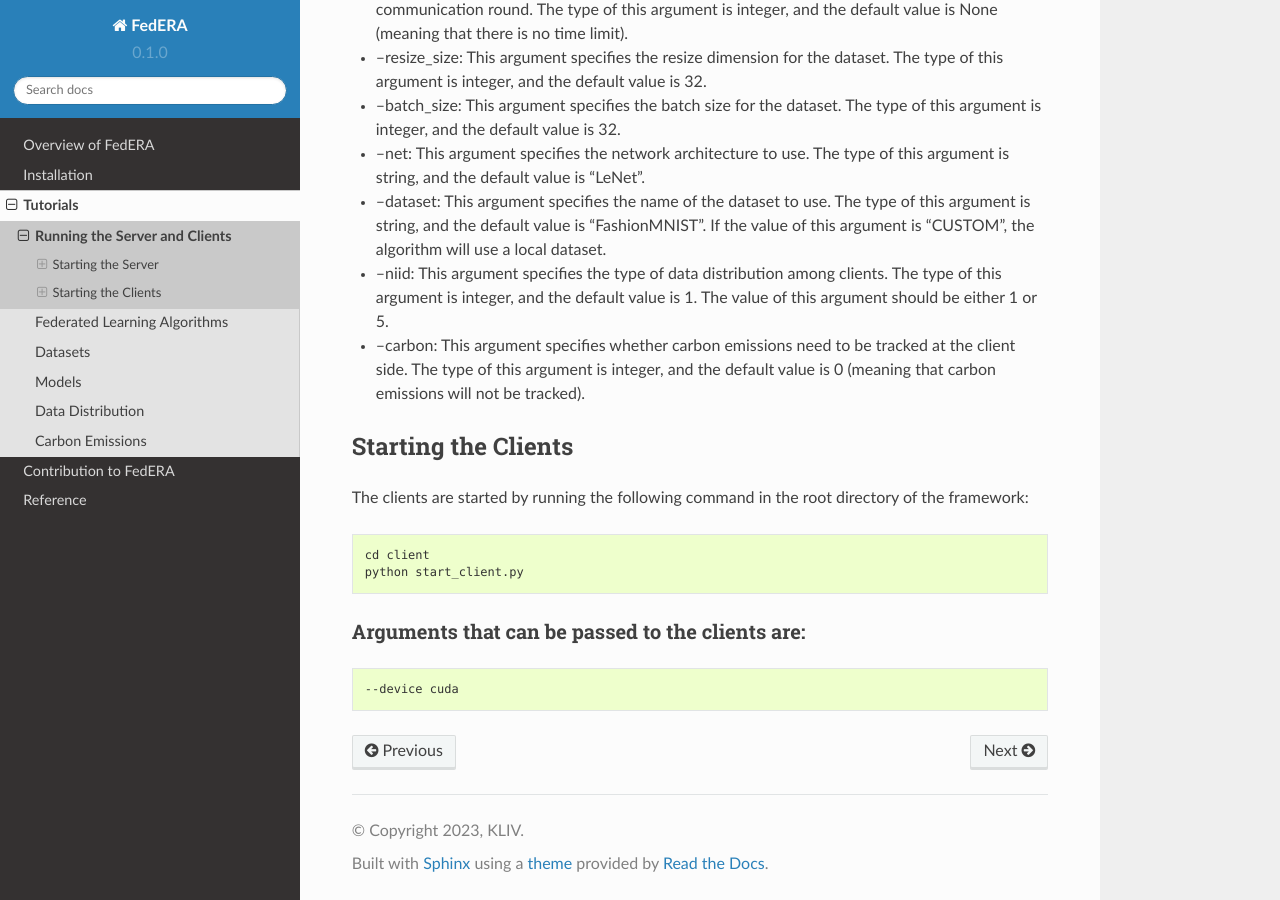
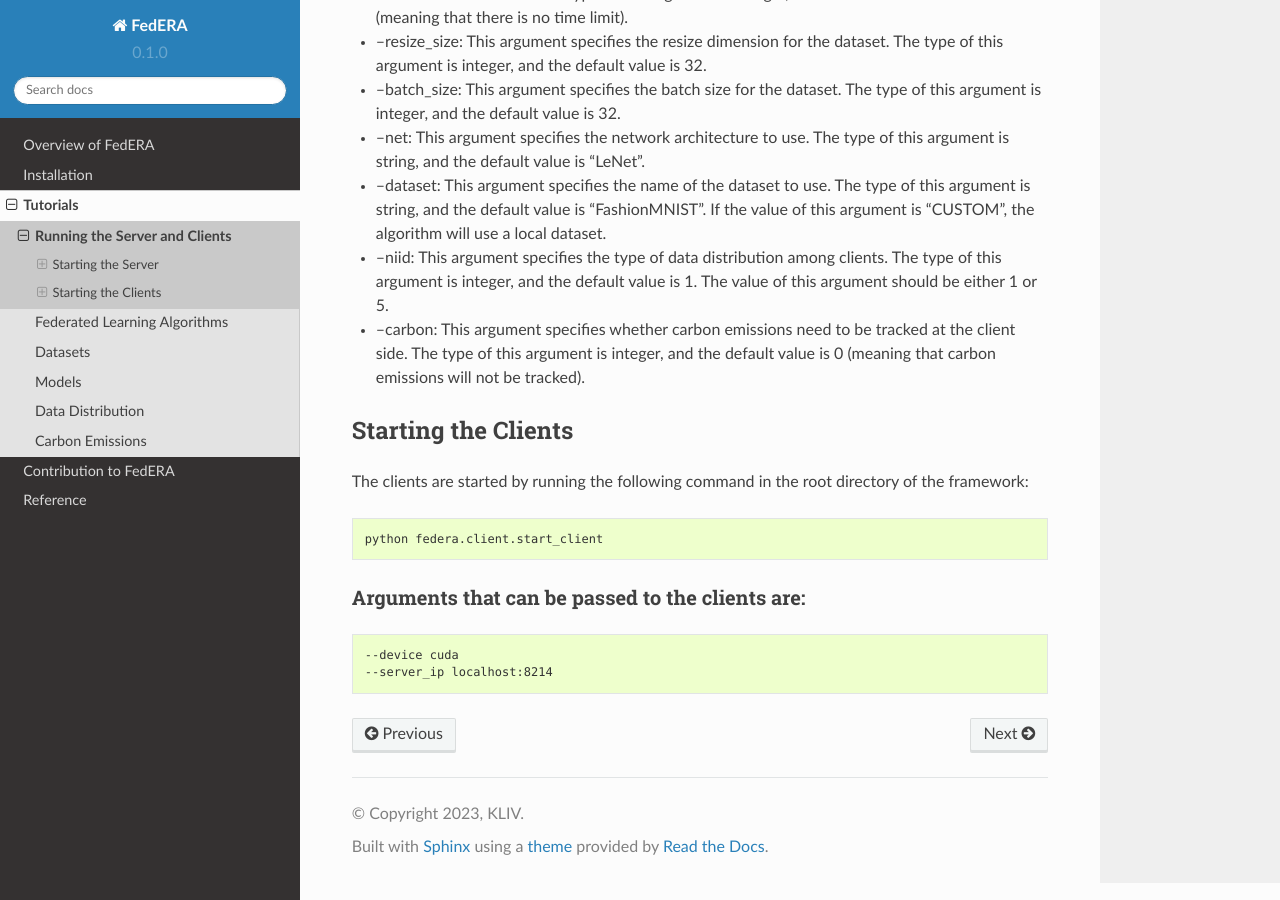
Before and after one commit to anupamkliv/FedERA, a Sphinx documentation site: the page built from docs/source/tutorials/running.rst, in a window 1280 px wide and 900 px high, scrolled down 951 px. Built offline with Sphinx 7.4.7 and the Read the Docs theme 2.0.0, drawn with Linux system fonts in a browser that asks for light colours; some of the changed text lies outside the part shown.

Commit message:
Update running.rst

```diff
--- a/docs/source/tutorials/running.rst
+++ b/docs/source/tutorials/running.rst
@@ -11,8 +11,7 @@
 
 .. code-block:: console
 
-    cd server
-    python start_server.py
+    python -m federa.server.start_server
 
 Arguments that can be passed to the server are:
 ~~~~~~~~~~~~~~~~~~~~~~~~~~~~~~~~~~~~~~~~~~~~~~~
@@ -42,8 +41,7 @@
 
 .. code-block:: console
 
-    cd client
-    python start_client.py
+    python federa.client.start_client
 
 Arguments that can be passed to the clients are:
 ~~~~~~~~~~~~~~~~~~~~~~~~~~~~~~~~~~~~~~~~~~~~~~~~
@@ -51,3 +49,4 @@
 .. code-block:: console
 
     --device cuda
+    --server_ip localhost:8214
```
